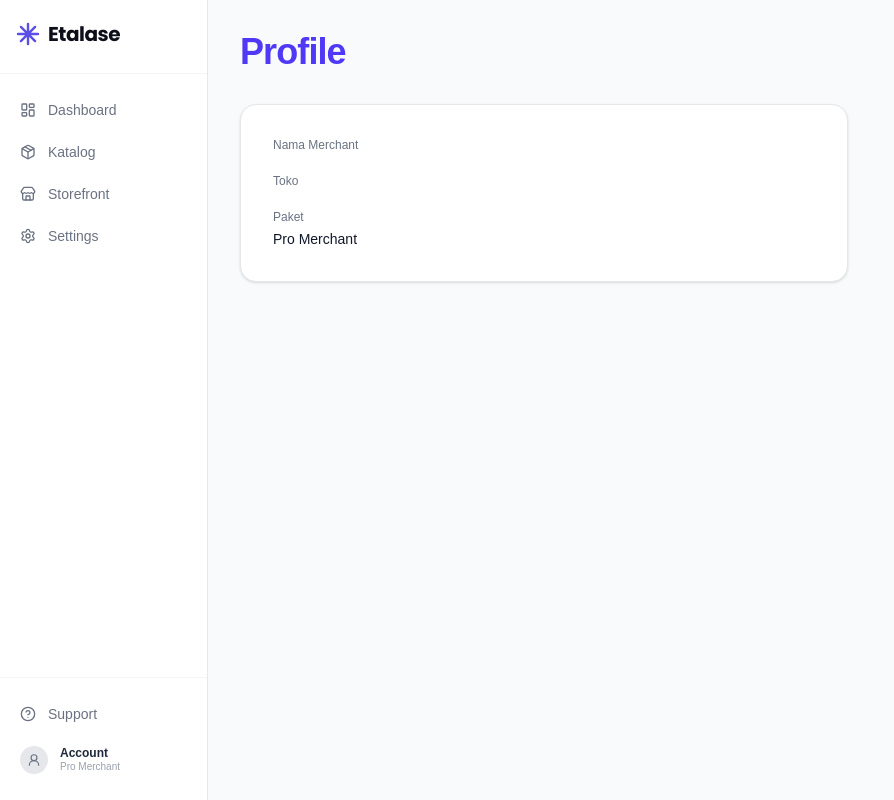
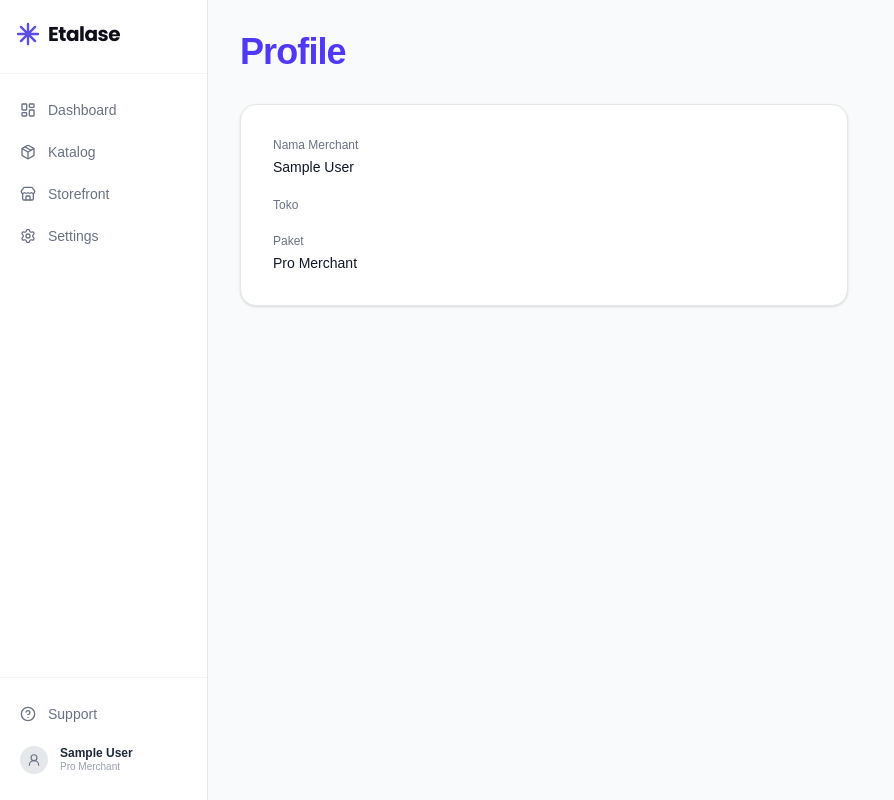
Before and after one commit to aryacaesars/storefront, a Next.js app: page /profile in a window 1280 px wide. Shown: the whole page, without its empty margins (0-894 px from the left). Built offline with nearby package versions, Linux system fonts and the light colour scheme; no server answers; sample sign-in values are in the browser's storage; a web font is replaced by a local one.

Commit message:
fix(auth): use session.name instead of session.displayName in dashboard layout and profile

```diff
--- a/app/(builder)/(dashboard)/layout.tsx
+++ b/app/(builder)/(dashboard)/layout.tsx
@@ -35,7 +35,7 @@ export default async function DashboardLayout({ children }: { children: ReactNod
             Support
           </a>
 
-          <SidebarAccountMenu displayName={session?.displayName ?? "Account"} />
+          <SidebarAccountMenu displayName={session?.name ?? "Account"} />
         </div>
       </aside>
 
--- a/app/(builder)/(dashboard)/profile/page.tsx
+++ b/app/(builder)/(dashboard)/profile/page.tsx
@@ -15,10 +15,11 @@ export default async function ProfilePage() {
         <dl className="space-y-5">
           <div>
             <dt className="text-xs font-medium text-gray-500">Nama Merchant</dt>
-            <dd className="text-sm text-gray-900 mt-1">{session.displayName}</dd>
+            <dd className="text-sm text-gray-900 mt-1">{session.name}</dd>
           </div>
           <div>
             <dt className="text-xs font-medium text-gray-500">Toko</dt>
+            {/* @ts-expect-error TODO Sprint 2: add storeSlug to SessionData */}
             <dd className="text-sm text-gray-900 mt-1">{session.tenantSlug}</dd>
           </div>
           <div>
```
